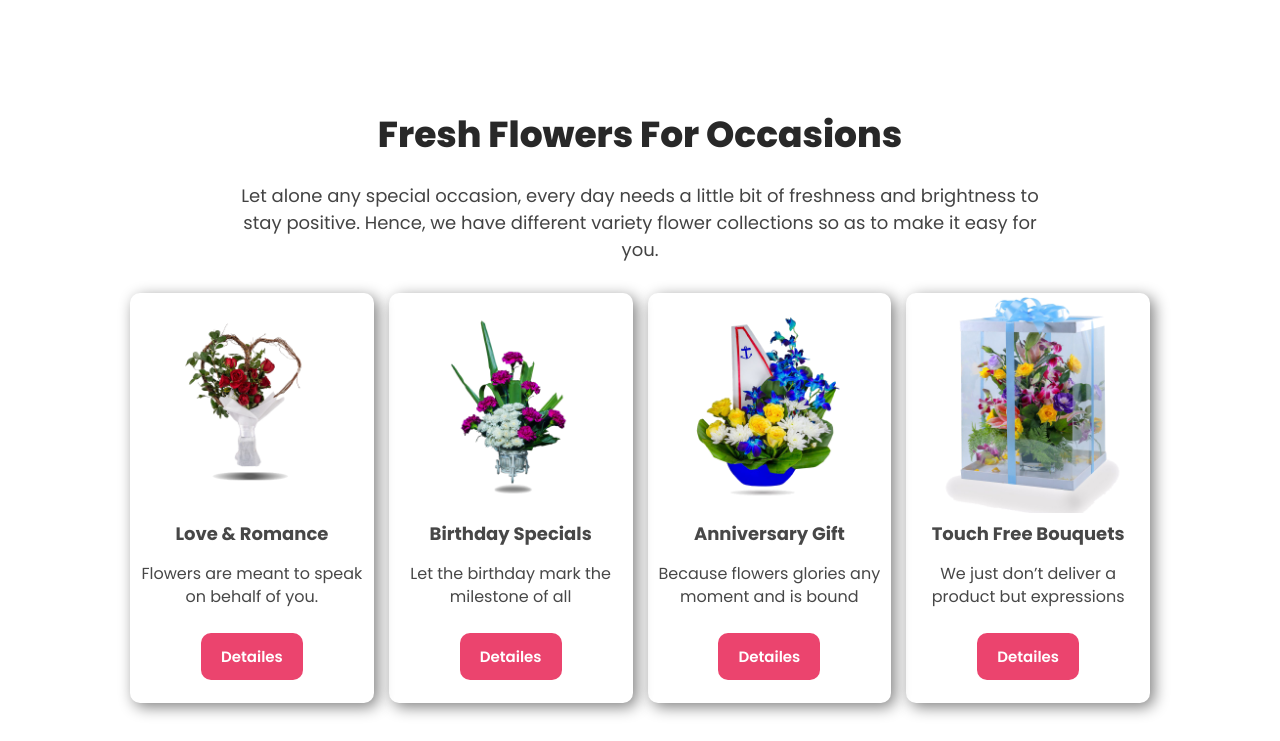
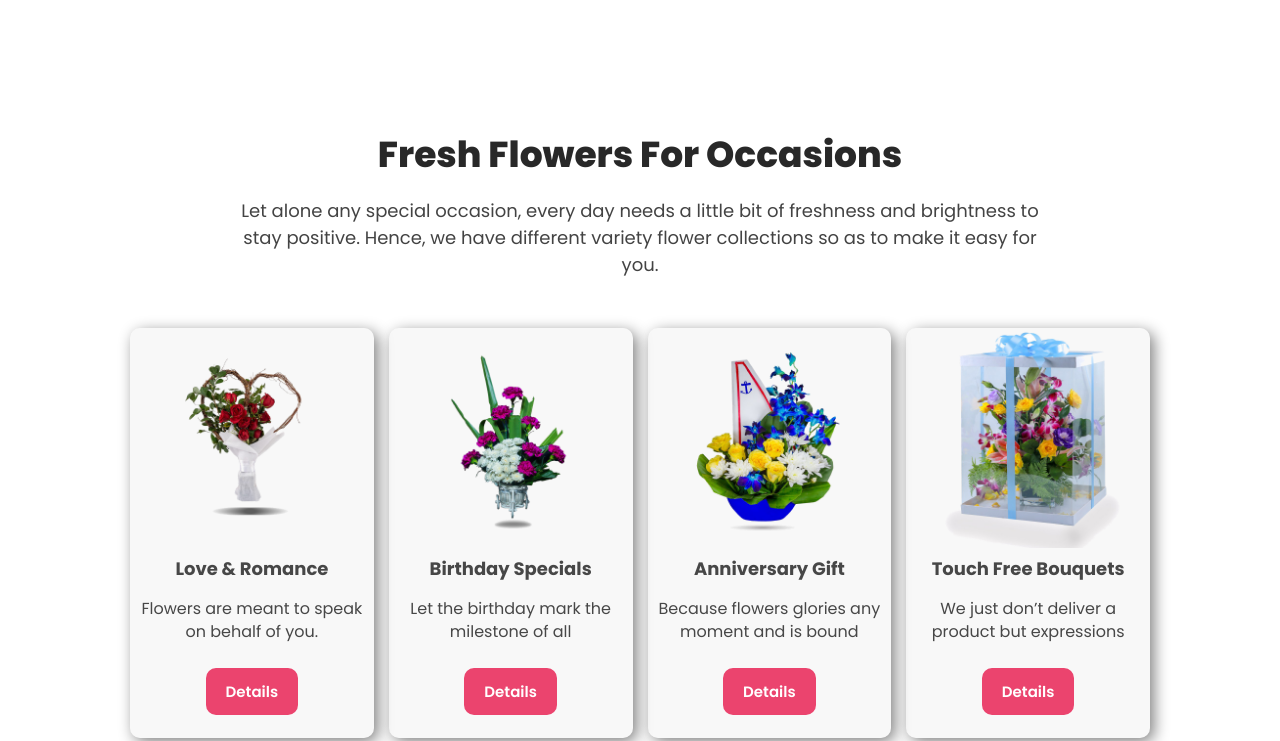
Before and after one commit to gfaruk02/flower-shop, a plain HTML site: page index.html in a window 1280 px wide. Shown: the part 1502-2243 px from the top of the page. Drawn offline with Linux system fonts and the light colour scheme.

Commit message:
Update Style

```diff
--- a/index.html
+++ b/index.html
@@ -68,25 +68,25 @@
                         <img src="./Flower Asset/occasions 2 .png" alt="">
                         <h2> Love & Romance </h2>
                         <p>Flowers are meant to speak on behalf of you.</p>
-                        <button class="btn-occasions"> Detailes</button>
+                        <button class="btn-occasions"> Details</button>
                     </div>
                     <div class="occasions-content-box">
                         <img src="./Flower Asset/occasions 5.png" alt="">
                         <h2> Birthday Specials </h2>
                         <p>Let the birthday mark the milestone of all </p>
-                        <button class="btn-occasions "> Detailes</button>
+                        <button class="btn-occasions "> Details</button>
                     </div>
                     <div class="occasions-content-box">
                         <img src="./Flower Asset/occasions 3.png" alt="">
                         <h2> Anniversary Gift </h2>
                         <p>Because flowers glories any moment and is bound </p>
-                        <button class="btn-occasions "> Detailes</button>
+                        <button class="btn-occasions "> Details</button>
                     </div>
                     <div class="occasions-content-box">
                         <img src="./Flower Asset/occasions 1.png" alt="">
                         <h2> Touch Free Bouquets </h2>
                         <p>We just don’t deliver a product but expressions  </p>
-                        <button class="btn-occasions "> Detailes</button>
+                        <button class="btn-occasions "> Details</button>
                     </div>
                 </div>
             </div>
@@ -168,7 +168,7 @@
                     It is a long established fact that a reader will be distracted by the readable content of a page when looking at its layout.
                 </p>
                 <p class="footer-copy">
-                    &copy2023-205, FlowerShop.com. All rights reserved.
+                    &copy2023-2025, FlowerShop.com. All rights reserved.
                 </p>
             </div>
         </section>
--- a/styles/style.css
+++ b/styles/style.css
@@ -17,17 +17,27 @@
     padding-bottom: 30px;
     color: rgba(20, 20, 20, 0.8);
 }
+.btn-primary {
+    padding: 16px 36px;
+    background-color: rgb(235, 68, 110);
+    color: white;
+    border: none;
+    border-radius: 10px;
+    font-size: 20px;
+    font-weight: 600;
+    cursor: pointer;
+}
+.btn-primary:hover {
+    background-color: rgb(218, 3, 57);
+}
 
 /* header section style */
-
 .header-container {
     height: 100vh;
     background-color: rgba(220, 20, 20, 0.1);
     display: flex;
     justify-content: space-around;
     align-items: center;
-
-
 }
 .header-container .header-content{
     padding: 250px 0px 220px 130px;
@@ -37,19 +47,7 @@
     font-weight: 800;
     color: #282828;
     padding-bottom: 30px;
-}
-
-.btn-primary {
-    padding: 16px 36px;
-    background-color: rgb(235, 68, 110);
-    color: white;
-    border: none;
-    border-radius: 10px;
-    font-size: 20px;
-    font-weight: 600;
-}
-.btn-primary:hover {
-    background-color: rgb(218, 3, 57);
+    line-height: 78PX;
 }
 .header-photo {
     padding: 50px 130px 0 0;
@@ -62,7 +60,6 @@
 .featured-container {
     padding: 70px 130px;
     text-align: center;
-
 }
 .featured-container > .main-title{
    padding-bottom: 10px;
@@ -77,13 +74,11 @@
     align-items: center;
     gap: 10px;
 }
-
 .image-left, .image-center, .image-right {
     width: 340px;
     height: 420px;
     border-radius: 300px 300px 0 0;
     margin-bottom: 15px;
-
 }
 .image-left > img, .image-right > img {
     padding: 70px 10px 0 10px;
@@ -104,7 +99,6 @@
 .image-right{
     background-color: rgb(247, 247, 58, 0.4);
 }
-
 .featured-box-items a {
     font-size: 20px;
     font-weight: 700;
@@ -116,7 +110,7 @@
 
 /* occasions section */
 .occasions-container{
-    margin: 0px 130px 100px 130px;
+    margin: 20px 130px 100px 130px;
     padding: 40px 0px;
     text-align: center;
 }
@@ -126,21 +120,22 @@
     align-items: center;
     gap: 15px;
 }
+.occasions-container > .main-title {
+    padding-bottom: 15px;
+}
 .occasions-container > .main-description {
-    padding: 0px 110px 30px 110px;
+    padding: 0px 110px 50px 110px;
 }
-
 .occasions-content-box {
-   width: 250px;
-   height: 410px;
-   margin: auto;
+    background-color: rgba(218, 217, 217, 0.2);
+    width: 250px;
+    height: 410px;
+    margin: auto;
     border-radius: 10px;
     box-shadow: 4px 4px 15px gray;
-
 }
 .occasions-content-box:hover{
-    /* background-color: rgba(197, 195, 195, 0.2); */
-    background-color: rgba(240, 81, 81, 0.1);
+    background-color: rgba(255, 255, 255, 0.1);
 }
 .occasions-content-box h2 {
     font-size: 18px;
@@ -158,7 +153,6 @@
 .occasions-content-box img {
     width: 220px;
     height: 220px;
-
 }
 .btn-occasions {
     padding: 12px 20px;
@@ -169,10 +163,12 @@
     font-size: 15px;
     font-weight: 600;
     margin: 10px 0 20px 0;
+    cursor: pointer;
 }
 .btn-occasions:hover {
     background-color: rgb(252, 16, 75);
 }
+
 /* support section */
 .support-container {
     margin: 0px 130px 120px 130px;
@@ -186,7 +182,6 @@
 .support-container img {
     padding-bottom:18px ;
 }
-
 .support-container p > a {
     font-size: 18px;
     color: #282828;
@@ -206,7 +201,6 @@
     padding: 100px 160px;
     height: 40vh;
     text-align: center;
-
 }
 .sale-up-content {
     padding-top: 35px;
@@ -215,12 +209,11 @@
     color: rgb(245, 42, 92);
 }
 .sale-up-content > .main-description{
-   padding: 0 80px 15px 0;
+   padding: 0 80px 30px 0;
 }
 .sale-up-photo > img{
     width: 270px;
     height: 350px;
-
 }
 
 /* social media section  */
@@ -230,9 +223,7 @@
 }
 .social-container > .main-description {
     padding: 0px 200px;
-
 }
-
 .social-content {
     display: flex;
     justify-content: space-around;
@@ -249,7 +240,6 @@
     margin: 0px 140px 30px 130px;
     text-align: center;
 }
-
 .latest-deals-content {
     background-image: url('../Flower Asset/Rectangle 9.png');
     background-repeat: no-repeat;
@@ -269,7 +259,6 @@
     align-items: center;
     gap: 20px;
     margin-top: 15px;
-
 }
 .latest-deals-content #email {
     width: 100%;
@@ -278,7 +267,6 @@
     background-color: #fff;
     border: none;
     font-size: 18px;
-
 }
 .latest-deals-content .btn-subs {
     padding: 12px 36px;
@@ -289,7 +277,6 @@
     font-size: 20px;
     font-weight: 600;
     cursor: pointer;
-
 }
 .latest-deals-content .btn-subs:hover{
     background-color: rgb(218, 3, 57);
@@ -317,9 +304,7 @@
     padding: 20px 10px;
     font-size: 18px;
 }
-
 .footer-copy{
-
     font-size: 17px;
     font-weight: 400px;
     color: rgba(255, 255, 255, 0.5);
```
